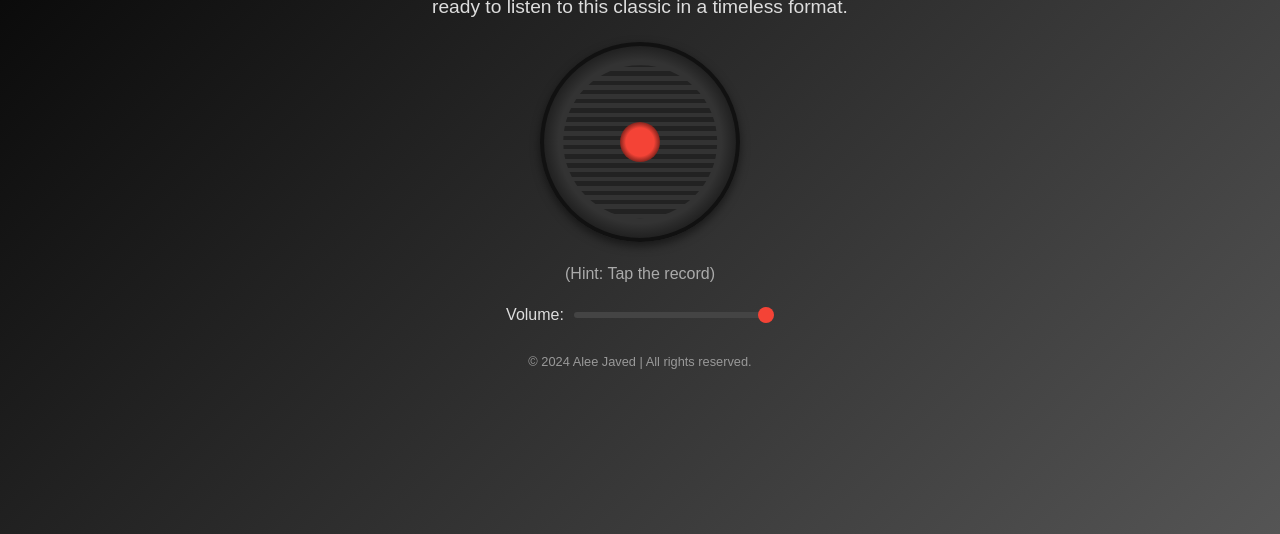
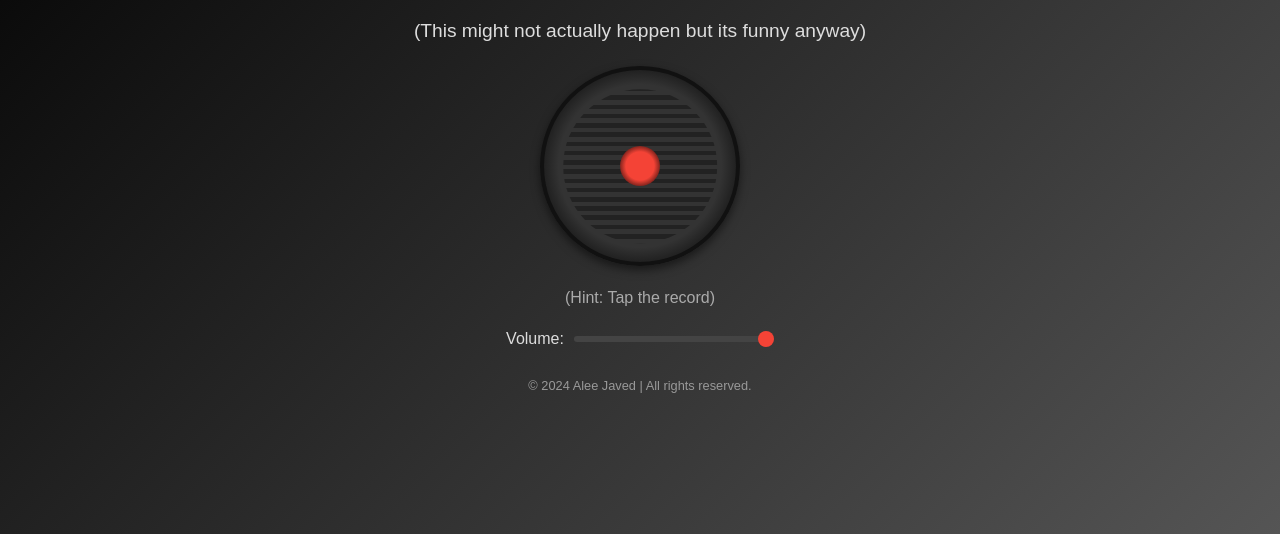
Before and after one commit to ArjanDeo/arjandeo.github.io, a plain HTML site: page index.html in a window 1280 px wide. Shown: the part 266-800 px from the top of the page. Drawn offline with Linux system fonts and the light colour scheme.

Commit message:
Update index.html

```diff
--- a/index.html
+++ b/index.html
@@ -134,6 +134,7 @@
     <div class="container">
         <h1>Dance Monkey</h1>
         <p>Alee Javed's breathtaking cover is coming soon on vinyl! Get ready to listen to this classic in a timeless format.</p>
+        <p>(This might not actually happen but its funny anyway)</p>
         <div class="vinyl" id="vinyl"></div>
         <p class="hint">(Hint: Tap the record)</p>
         <div class="volume-control">
```
